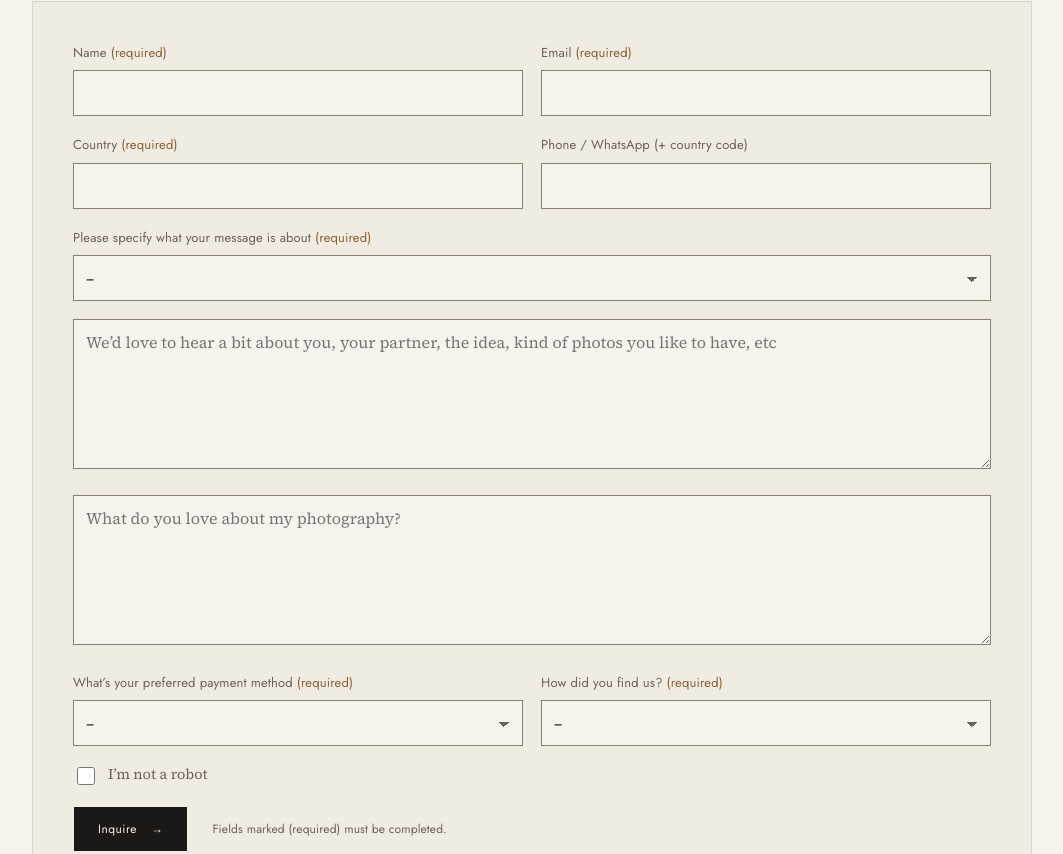
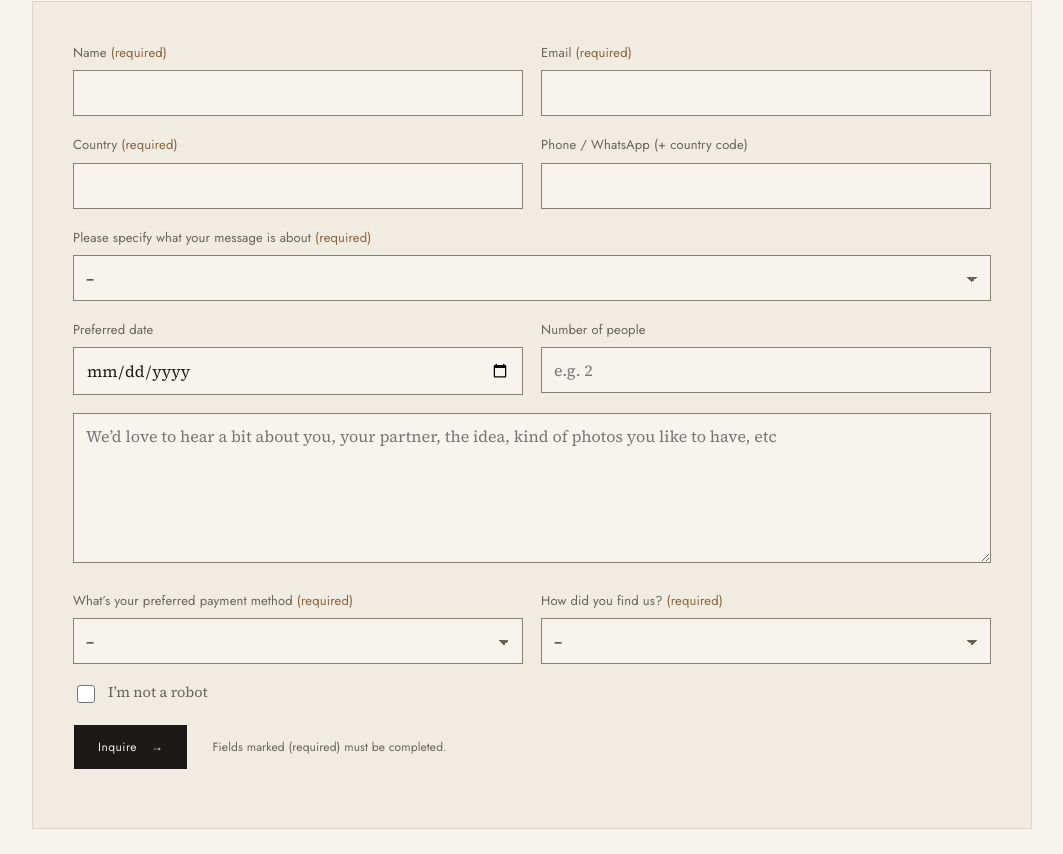
Before and after one commit to rubenstudy200-ai/website-twochapter, a plain HTML site: page contact.html in a window 1280 px wide. Shown: the part 509-1363 px from the top of the page, without its empty margins (108-1171 px from the left). Drawn offline with Linux system fonts and the light colour scheme.

Commit message:
Restore date and group size fields on contact form

```diff
--- a/contact.html
+++ b/contact.html
@@ -116,15 +116,21 @@
             <p class="field__error" id="session-error">Please choose what your message is about.</p>
           </div>
 
+          <div class="form__row">
+            <div class="field">
+              <label for="date">Preferred date</label>
+              <input type="date" id="date" name="date">
+            </div>
+            <div class="field">
+              <label for="people">Number of people</label>
+              <input type="text" id="people" name="people" inputmode="numeric" placeholder="e.g. 2">
+            </div>
+          </div>
+
           <div class="field">
             <label class="sr-only" for="message">Your message</label>
             <textarea id="message" name="message" placeholder="We’d love to hear a bit about you, your partner, the idea, kind of photos you like to have, etc" required aria-describedby="message-error"></textarea>
             <p class="field__error" id="message-error">Please add a short message.</p>
-          </div>
-
-          <div class="field">
-            <label class="sr-only" for="about">What do you love about our photography?</label>
-            <textarea id="about" name="about" placeholder="What do you love about my photography?"></textarea>
           </div>
 
           <div class="form__row">
```
